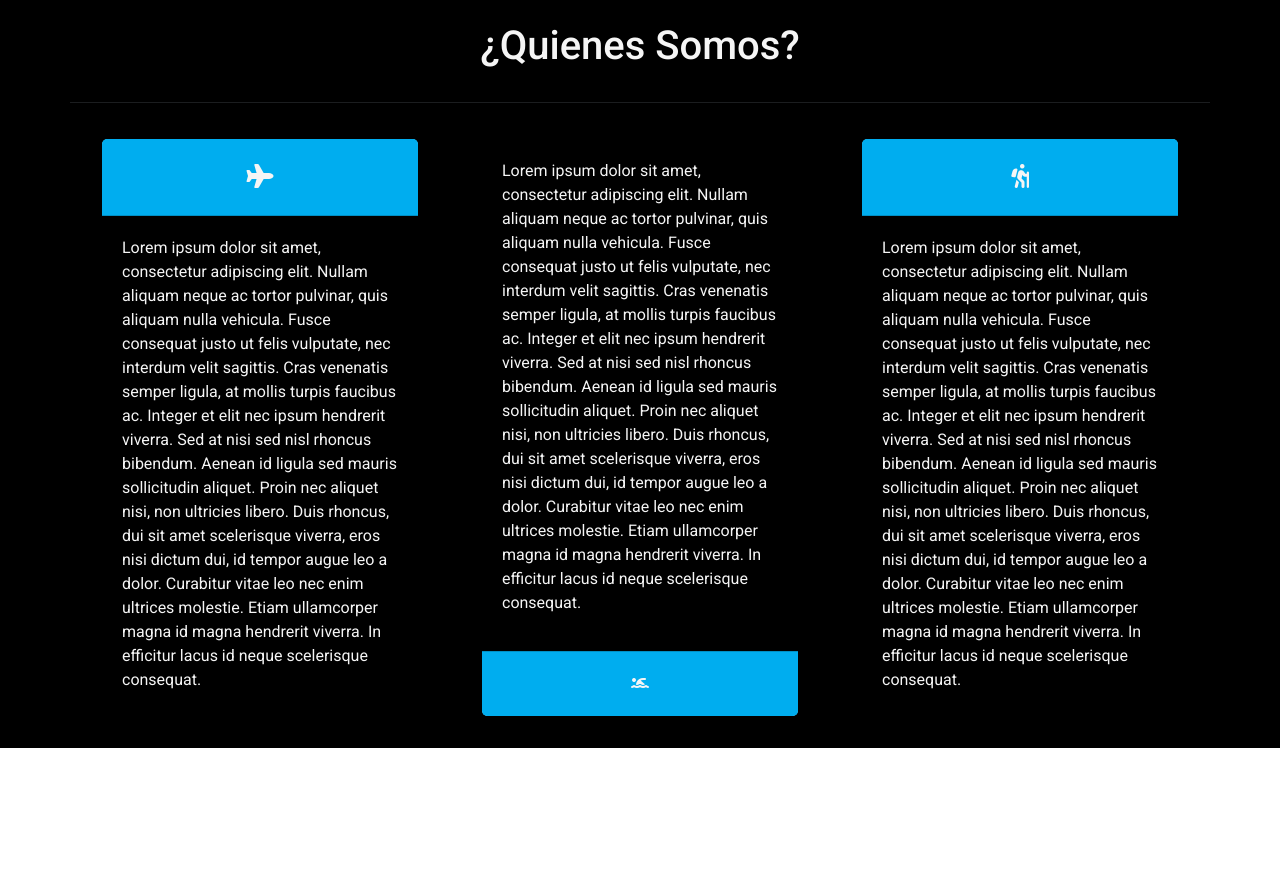
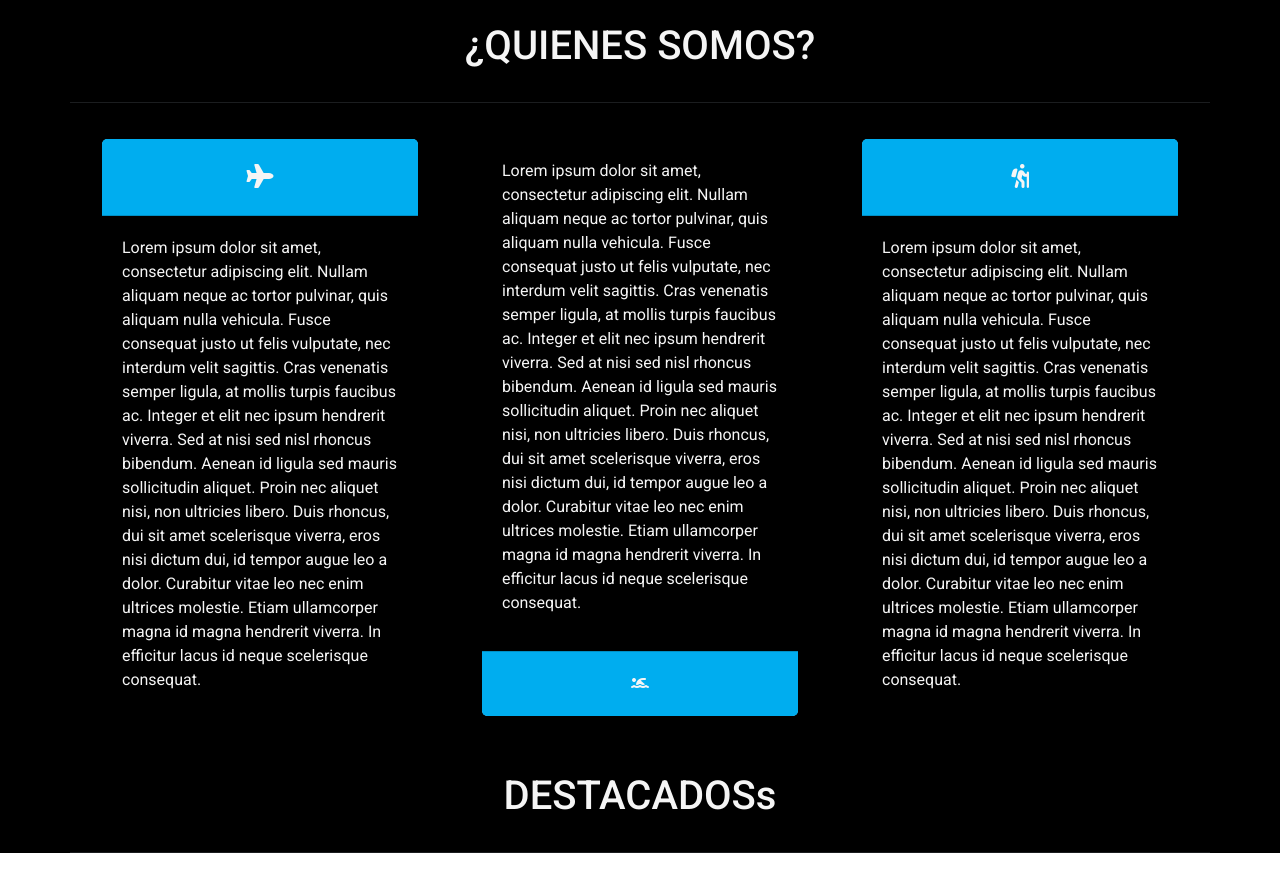
Before and after one commit to Lioht/prueba_viajes_chile, a plain HTML site: page index.html in a window 1280 px wide. Shown: the part 962-1831 px from the top of the page. Before the commit the page ends 1710 px from the top, so only its background shows below. Drawn offline with nearby package versions, Linux system fonts and the light colour scheme.

Commit message:
emparejando con github

```diff
--- a/index.html
+++ b/index.html
@@ -79,7 +79,7 @@
 
 <section class="container-fluid bg-black">
     <br>
-    <h1 class="text-center ms-auto pb-3">¿Quienes Somos?</h1>
+    <h1 class="text-center ms-auto pb-3">¿QUIENES SOMOS?</h1>
     <hr class="container text-secondary">
 
     <div class="container">
@@ -118,6 +118,12 @@
         </div>
     </div>
 
+    <!-- Destacados -->
+
+    <section class="container-fluid bg-black">
+        <br>
+        <h1 class="text-center ms-auto pb-3">DESTACADOSs</h1>
+        <hr class="container text-secondary">
 
 
 
```
